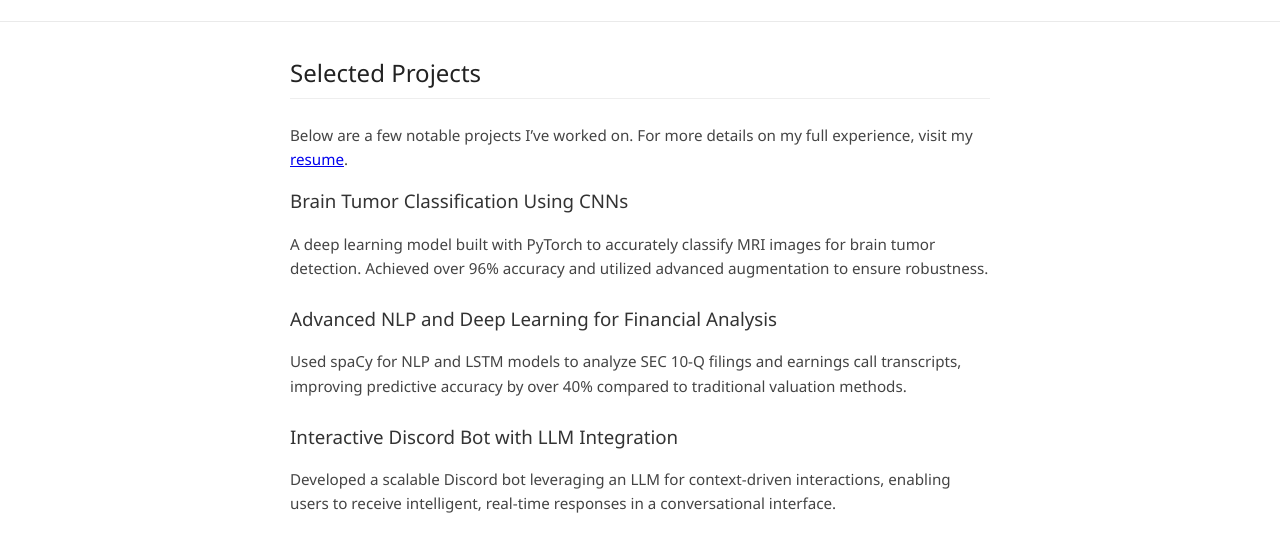
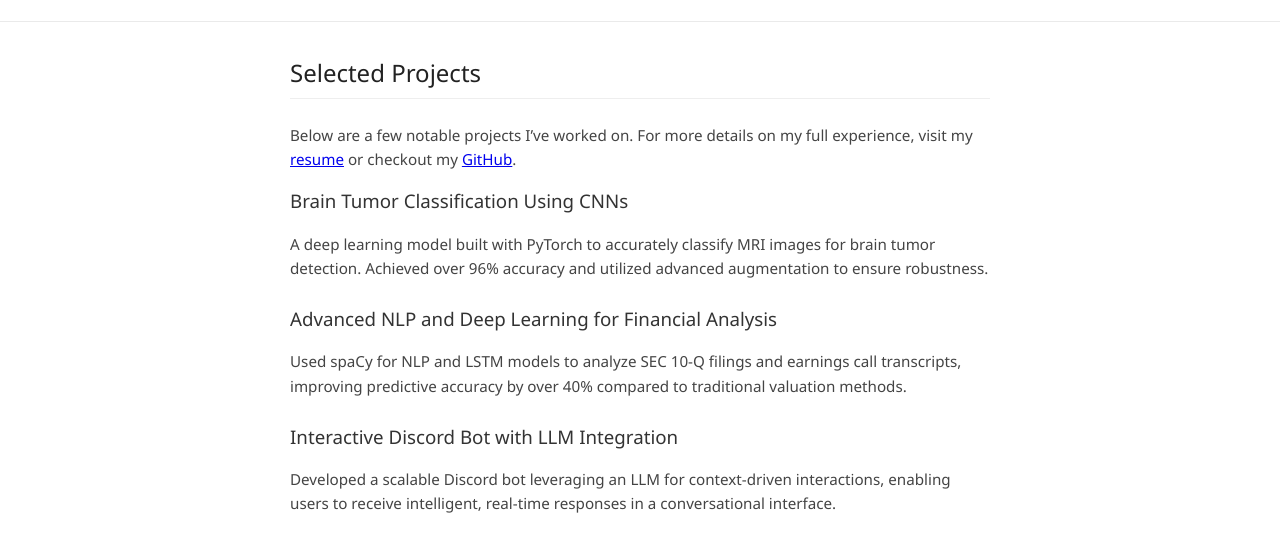
Before and after one commit to acohen1/Website, a plain HTML site: page projects.html in a window 1280 px wide. Shown: the part 65-616 px from the top of the page. Drawn offline with Linux system fonts and the light colour scheme.

Commit message:
added github

```diff
--- a/projects.html
+++ b/projects.html
@@ -20,7 +20,7 @@
     <main>
         <section>
             <h2>Selected Projects</h2>
-            <p>Below are a few notable projects I’ve worked on. For more details on my full experience, visit my <a href="resume.html">resume</a>.</p>
+            <p>Below are a few notable projects I’ve worked on. For more details on my full experience, visit my <a href="resume.html">resume</a> or checkout my <a href="https://github.com/acohen1">GitHub</a>.</p>
 
             <div class="entry">
                 <h3>Brain Tumor Classification Using CNNs</h3>
```
